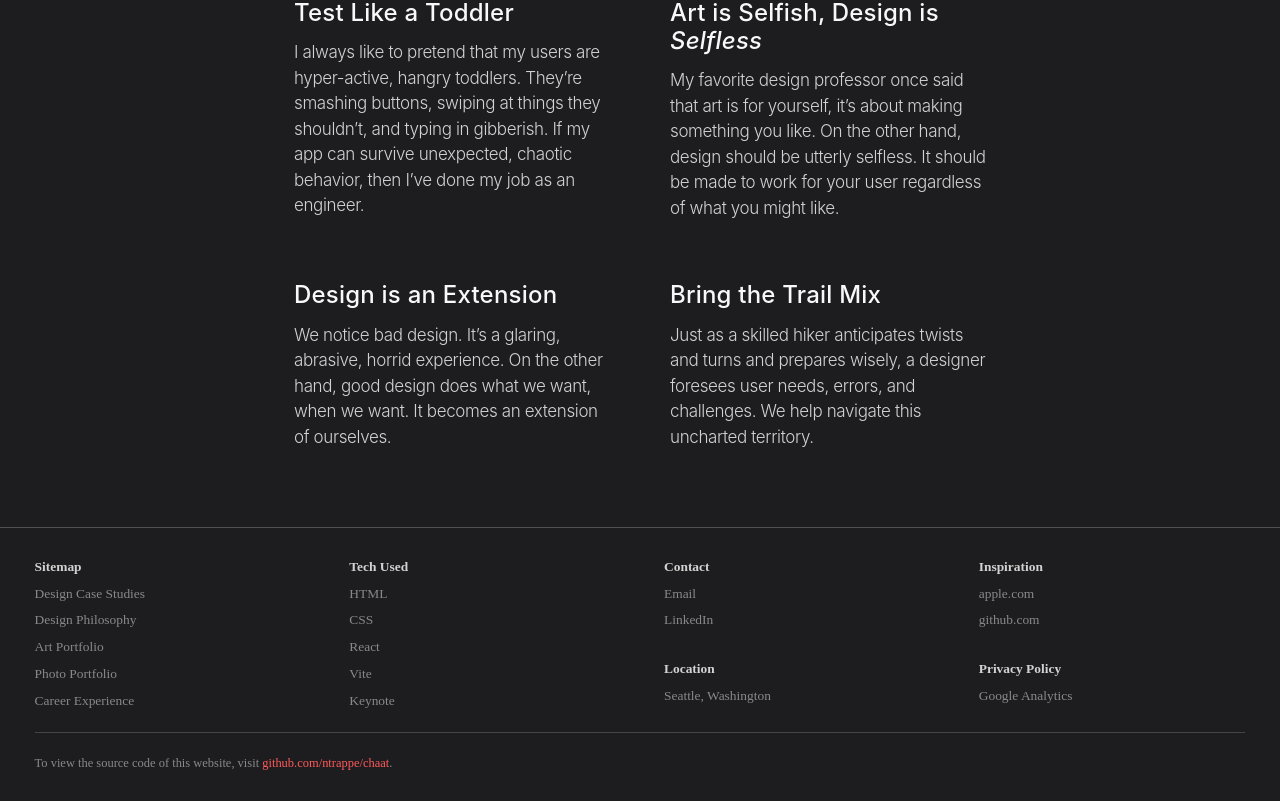
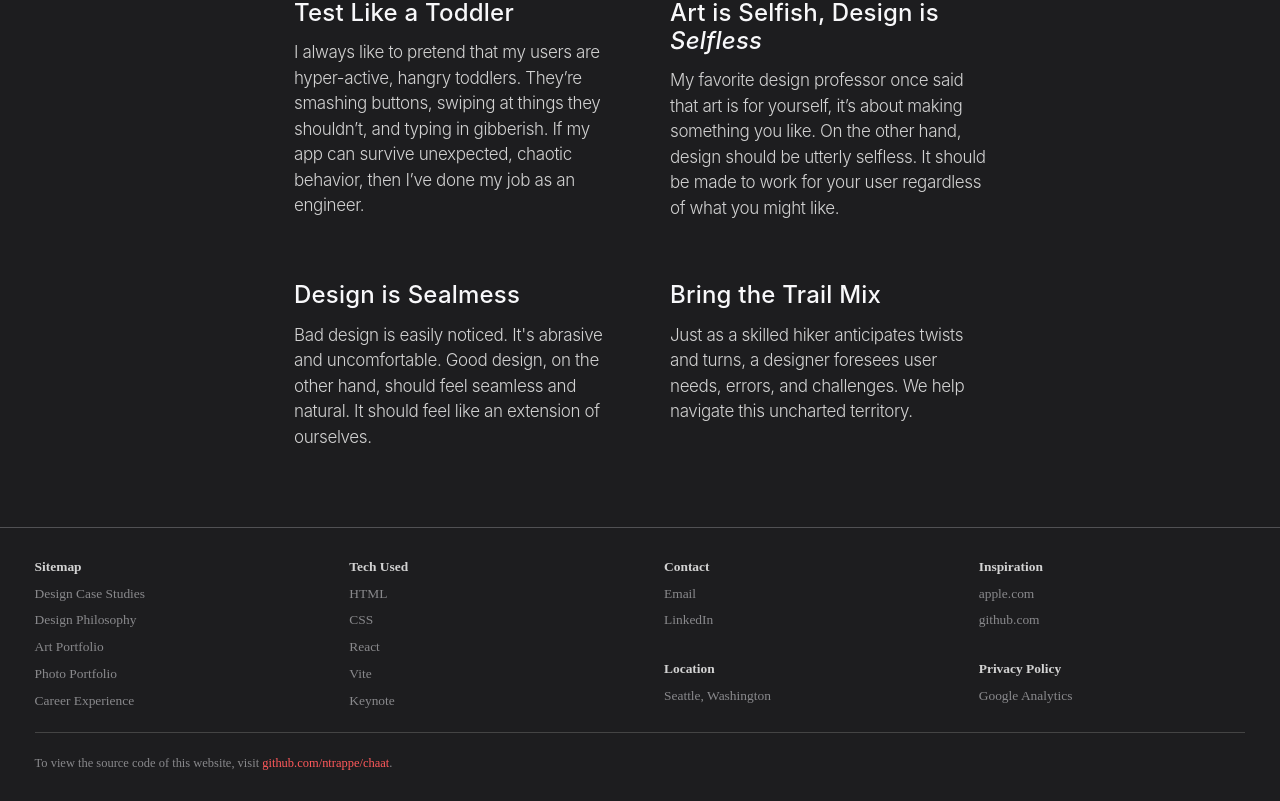
Before and after one commit to ntrappe/chaat, a React (Vite) app: page / in a window 1280 px wide. Shown: the part 1596-2397 px from the top of the page. Built offline with nearby package versions, Linux system fonts and the light colour scheme; a web font is replaced by a local one.

Commit message:
fix image links

```diff
--- a/src/components/Core/ProjectGrid.jsx
+++ b/src/components/Core/ProjectGrid.jsx
@@ -1,6 +1,11 @@
 import React, { useState, useEffect } from 'react';
 import styled from 'styled-components';
 import BookPre from '../../assets/project-previews/book-preview.png';
+import PomodoroPre from '../../assets/project-previews/pomodoro-preview.png';
+import MountainPre from '../../assets/project-previews/mountain-preview.png';
+import VacuumPre from '../../assets/project-previews/vacuum-preview.png';
+import FlowPre from '../../assets/project-previews/flow-preview.png';
+import CalPre from '../../assets/project-previews/calendar-preview.png';
 
 const HID = 'hidden';
 
@@ -130,7 +135,7 @@ function ProjectGrid({ $mode, $navOpen }) {
           <Card>
             <CardImage>
               <img
-                src={BookPre}
+                src={PomodoroPre}
                 alt="tomato representing a pomodoro on a red background"
               />
             </CardImage>
@@ -139,7 +144,7 @@ function ProjectGrid({ $mode, $navOpen }) {
           <Card>
             <CardImage>
               <img
-                src="/src/assets/project-previews/mountain-preview.png"
+                src={MountainPre}
                 alt="mountain with two peaks on a blue background"
               />
             </CardImage>
@@ -151,7 +156,7 @@ function ProjectGrid({ $mode, $navOpen }) {
           <Card>
             <CardImage>
               <img
-                src="/src/assets/project-previews/vacuum-preview.png"
+                src={VacuumPre}
                 alt="side profile of a vacuum on a purple background"
               />
             </CardImage>
@@ -160,7 +165,7 @@ function ProjectGrid({ $mode, $navOpen }) {
           <Card>
             <CardImage>
               <img
-                src="/src/assets/project-previews/book-preview.png"
+                src={BookPre}
                 alt="open book on a green background"
               />
             </CardImage>
@@ -169,7 +174,7 @@ function ProjectGrid({ $mode, $navOpen }) {
           <Card>
             <CardImage>
               <img
-                src="/src/assets/project-previews/flow-preview.png"
+                src={FlowPre}
                 alt="tomato representing a pomodoro on a red background"
               />
             </CardImage>
@@ -178,7 +183,7 @@ function ProjectGrid({ $mode, $navOpen }) {
           <Card>
             <CardImage>
               <img
-                src="/src/assets/project-previews/calendar-preview.png"
+                src={CalPre}
                 alt="calendar icon with date january 20th on a cyan background"
               />
             </CardImage>
--- a/src/pages/Home.jsx
+++ b/src/pages/Home.jsx
@@ -269,14 +269,14 @@ function Home() {
                 be made to work for your user regardless of what you might like.</p>
             </Wisdom>
             <Wisdom>
-              <h3>Design is an Extension</h3>
-              <p>We notice bad design. It’s a glaring, abrasive, horrid experience. On the other hand,
-                good design does what we want, when we want. It becomes an extension of ourselves.</p>
+              <h3>Design is Sealmess</h3>
+              <p>Bad design is easily noticed. It's abrasive and uncomfortable. Good design, on the other hand,
+                should feel seamless and natural. It should feel like an extension of ourselves.</p>
             </Wisdom>
             <Wisdom>
               <h3>Bring the Trail Mix</h3>
-              <p>Just as a skilled hiker anticipates twists and turns and prepares wisely, a designer
-                foresees user needs, errors, and challenges. We help navigate this uncharted territory. </p>
+              <p>Just as a skilled hiker anticipates twists and turns, a designer foresees user needs,
+                errors, and challenges. We help navigate this uncharted territory. </p>
             </Wisdom>
           </WisdomGrid>
         </PhilosophySection>
```
